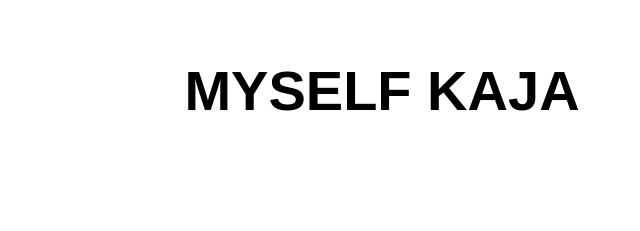
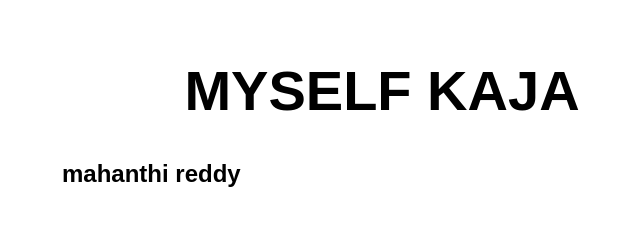
Before and after one commit to MASS97-B/my-frist-static-web-app, a website: page src/index.html in a window 1280 px wide. Shown: the whole page, without its empty margins (258-898 px from the left). Drawn offline with Linux system fonts and the light colour scheme.

Commit message:
Update index.html

```diff
--- a/src/index.html
+++ b/src/index.html
@@ -11,6 +11,7 @@
 <body>
   <main>
     <h1>MYSELF KAJA</h1>
+    <h2>mahanthi reddy</h2>
   </main>
 </body>
 
```
